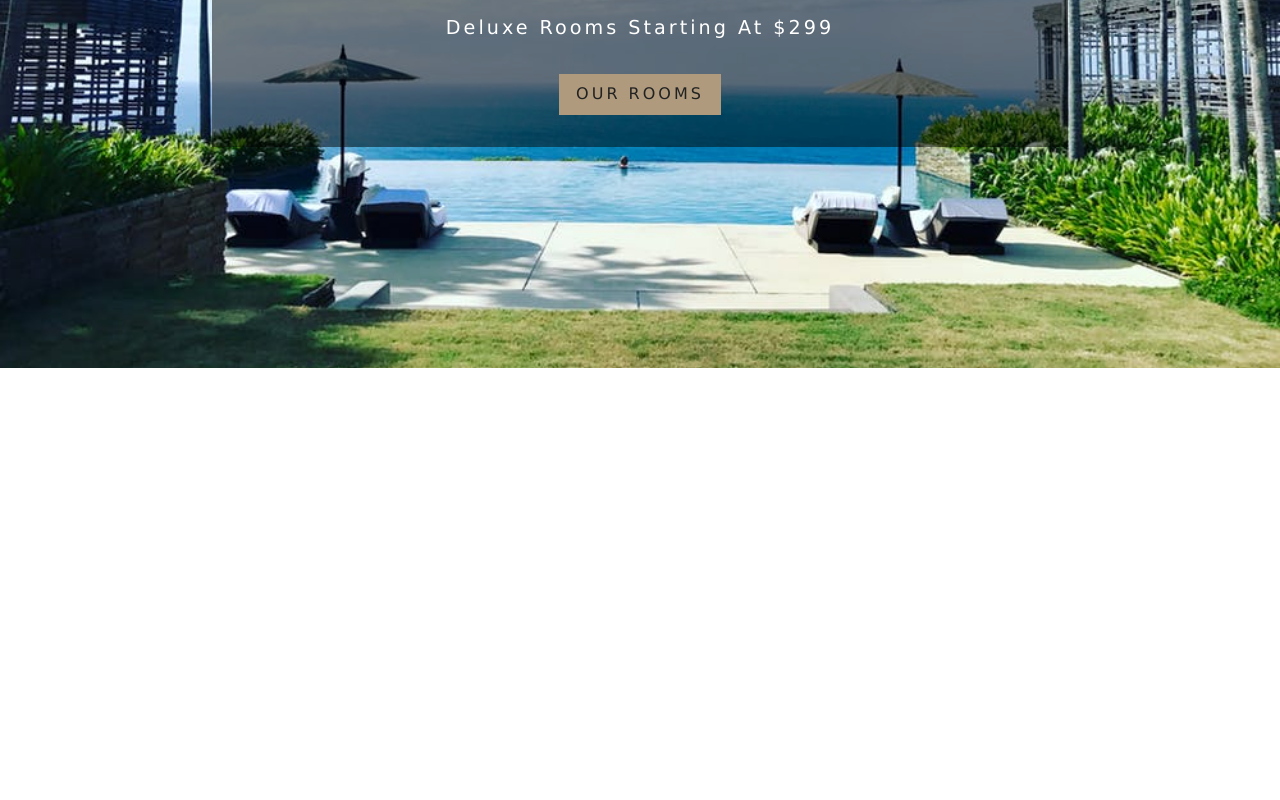
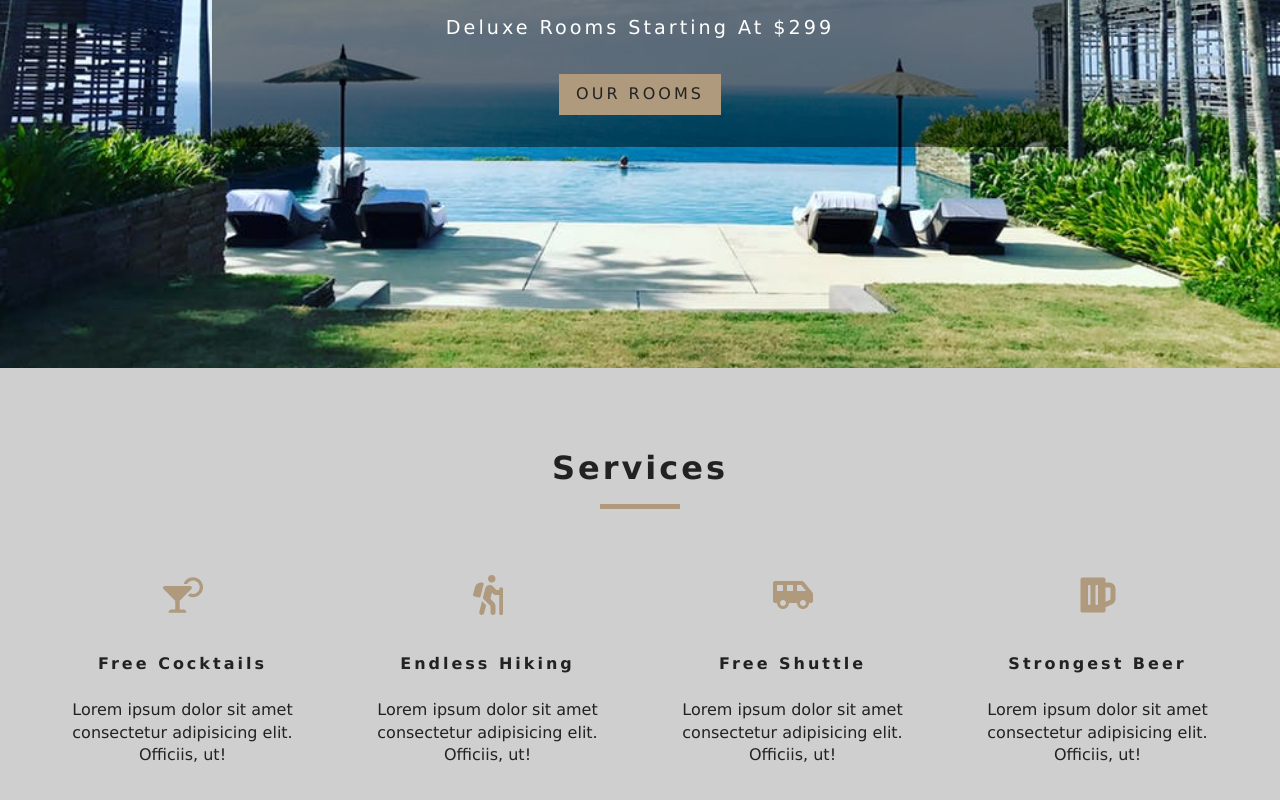
Before and after one commit to arminsheibak/Beach-Hotel, a React (Vite) app: page / in a window 1280 px wide. Shown: the part 432-1232 px from the top of the page. Before the commit the page ends 800 px from the top, so only its background shows below. Built offline with nearby package versions, Linux system fonts and the light colour scheme.

Commit message:
build hotel services

```diff
--- a/src/components/Services.tsx
+++ b/src/components/Services.tsx
@@ -1,7 +1,33 @@
+import SectionTitle from "./SectionTitle"
+import { FaCocktail, FaHiking, FaShuttleVan, FaBeer } from 'react-icons/fa'
+
+interface Service {
+  icon: any;
+  title: string;
+  info: string;
+}
 
 const Services = () => {
+  const services: Service[] = [
+    { icon: <FaCocktail /> , title:'Free Cocktails' , info: 'Lorem ipsum dolor sit amet consectetur adipisicing elit. Officiis, ut!'},
+    { icon: <FaHiking />  , title: 'Endless Hiking'  , info: 'Lorem ipsum dolor sit amet consectetur adipisicing elit. Officiis, ut!'},
+    { icon:  <FaShuttleVan /> , title: 'Free Shuttle'  , info: 'Lorem ipsum dolor sit amet consectetur adipisicing elit. Officiis, ut!'},
+    { icon: <FaBeer /> , title: 'Strongest Beer'  , info: 'Lorem ipsum dolor sit amet consectetur adipisicing elit. Officiis, ut!'},
+  ]
+
   return (
-    <div>Services</div>
+    <section className="services" >
+    <SectionTitle title="Services" />
+    <div className="services-center">
+      {services.map(service => {
+        return <article key={service.title} className="service" >
+          <span>{service.icon}</span>
+          <h6>{service.title}</h6>
+          <p>{service.info}</p>
+        </article>
+      } )}
+    </div>
+    </section>
   )
 }
 
--- a/src/pages/HomePage.tsx
+++ b/src/pages/HomePage.tsx
@@ -1,14 +1,19 @@
 import { Link } from "react-router-dom"
 import Hero from "../components/Hero"
 import Banner from "../components/Banner"
+import Services from "../components/Services"
 
 const HomePage = () => {
   return (
+    <>
     <Hero>
       <Banner title='Luxurious Rooms' subtitle='Deluxe rooms starting at $299' >
         <Link to='rooms/' className="btn-primary" >our rooms</Link>
       </Banner>
     </Hero>
+    <Services></Services>
+    </>
+
   )
 }
 
```
